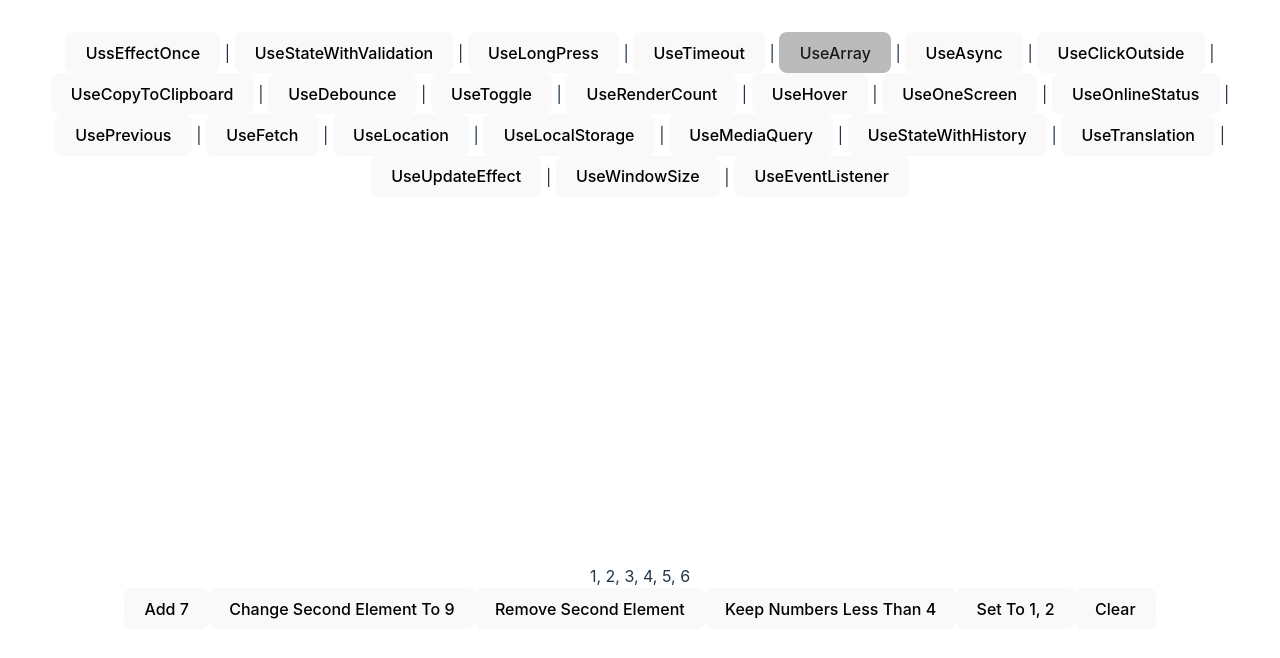
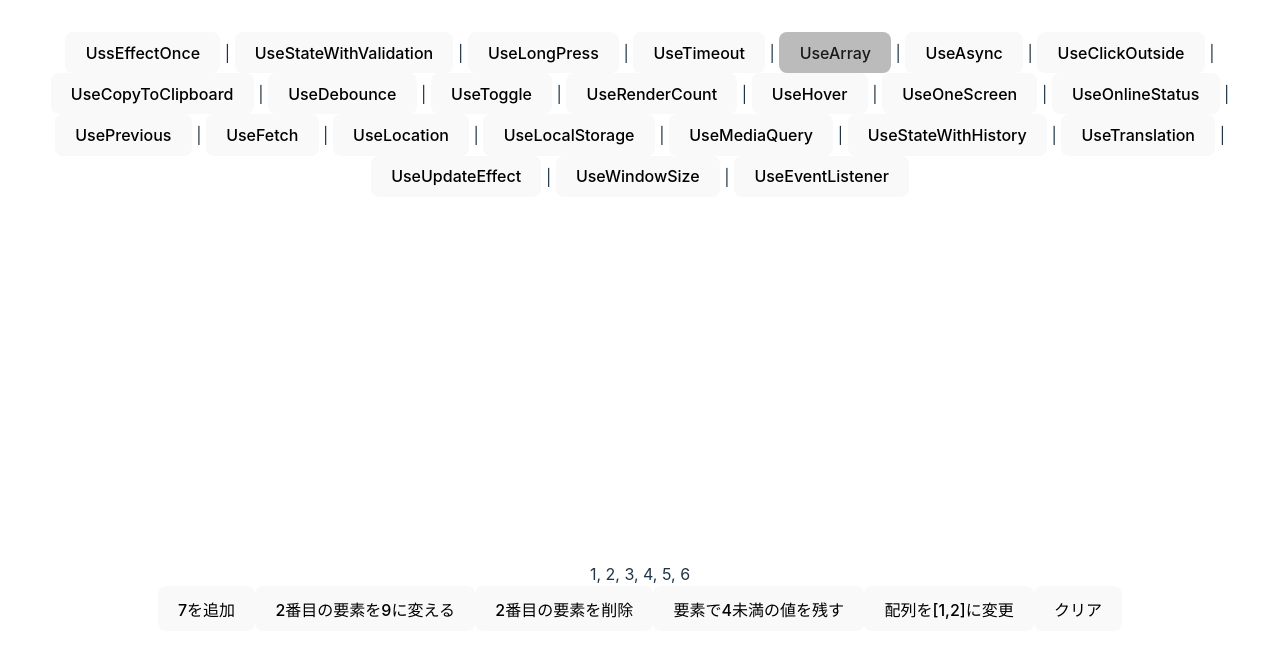
Before and after one commit to roll1226/react-custom-hooks, a React (Vite) app: page /use-array in a window 1280 px wide. Shown: the top 658 px of the page. Built offline with nearby package versions, Linux system fonts and the light colour scheme.

Commit message:
change: test useArray

```diff
--- a/src/pages/useArray.tsx
+++ b/src/pages/useArray.tsx
@@ -15,14 +15,14 @@ const UseArray: FC = () => {
   return (
     <div>
       <div>{array.join(", ")}</div>
-      <button onClick={() => push(7)}>Add 7</button>
-      <button onClick={() => update(1, 9)}>Change Second Element To 9</button>
-      <button onClick={() => remove(1)}>Remove Second Element</button>
+      <button onClick={() => push(7)}>7を追加</button>
+      <button onClick={() => update(1, 9)}>2番目の要素を9に変える</button>
+      <button onClick={() => remove(1)}>2番目の要素を削除</button>
       <button onClick={() => filter((n) => n < 3)}>
-        Keep Numbers Less Than 4
+        要素で4未満の値を残す
       </button>
-      <button onClick={() => set([1, 2])}>Set To 1, 2</button>
-      <button onClick={arrayClear}>Clear</button>
+      <button onClick={() => set([1, 2])}>配列を[1,2]に変更</button>
+      <button onClick={arrayClear}>クリア</button>
     </div>
   );
 };
```
